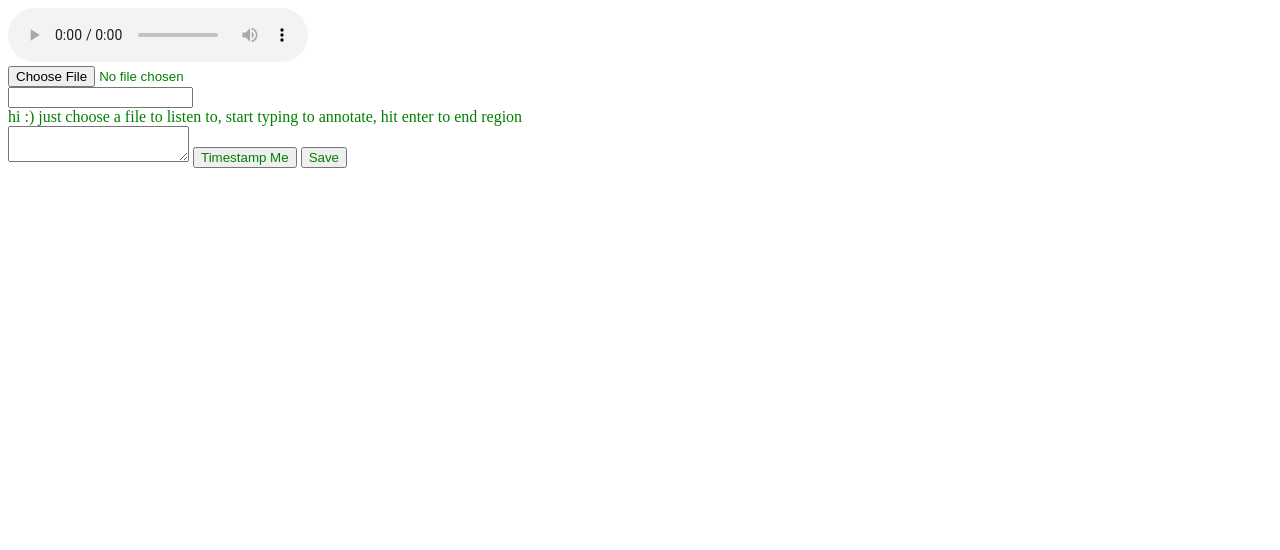
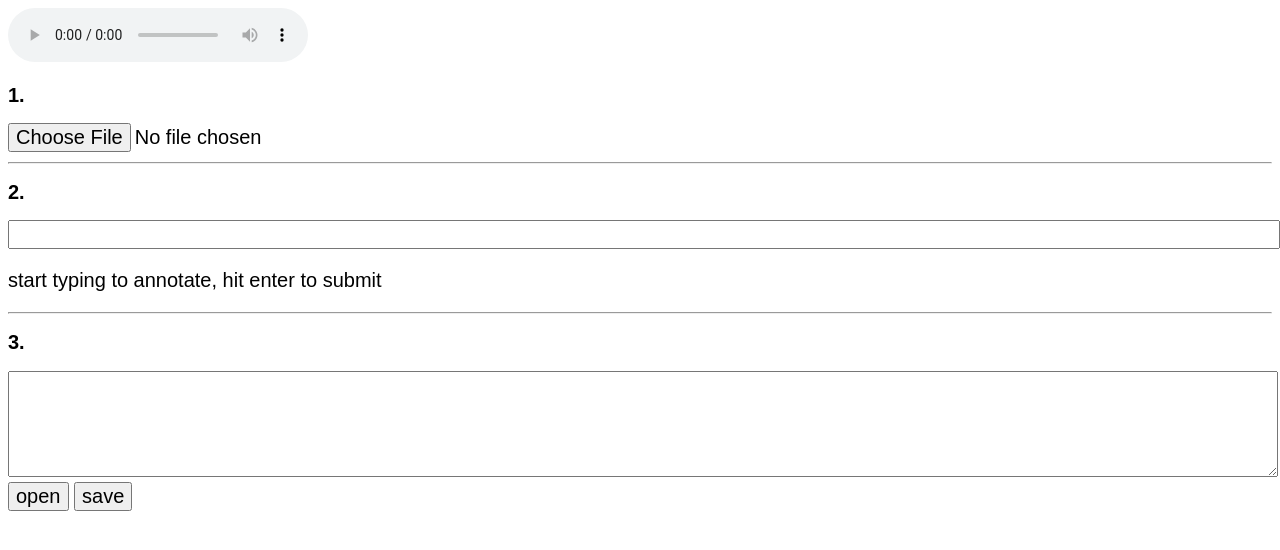
Before and after one commit to autelos/autelos.github.io, a plain HTML site: page js/index.html in a window 1280 px wide. Drawn offline with nearby package versions, Linux system fonts and the light colour scheme.

Commit message:
update styling

```diff
--- a/js/index.html
+++ b/js/index.html
@@ -6,34 +6,42 @@
 		<script src="https://ajax.googleapis.com/ajax/libs/jquery/2.1.1/jquery.min.js"></script>
         <style>
         	* {
-            color:green;
+            	font-family:sans-serif;
+                font-size:20px;
             }
         </style>
 	</head>
 	<body>
 
     <audio controls id="myAudio" autoplay></audio>
-
+	<h2>1.</h2>
     <div>
 	<input type="file">
 	</div>
 
+    <hr>
+    <h2>2.</h2>
+
     <div>
-    <input id = "inputtext" type="text" onkeypress="handle(event)">
+    <input id = "inputtext" style="width:100%;" type="text" onkeypress="handle(event)">
     </div>
-    <div id="msg1">
-    hi :) just choose a file to listen to, start typing to annotate, hit enter to end region
-    </div>
+    <p id="msg1">
+    start typing to annotate, hit enter to submit
+    </p>
 
-    <textarea id = "textArea"></textarea>
-    <button onclick="writetimestamp()" type="button">Timestamp Me</button>
-    <button onclick="savetextarea()" type="button">Save</button>
+    <hr>
 
-
+	<h2>3.</h2>
+<textarea id = "textArea" style="width:100%;height:100px;">
+</textarea>
+	<button onclick="loadvtt()" type="button">open</button>
+    <button onclick="savetextarea()" type="button">save</button>
     <script type="text/javascript">
       var fname = "";
       var timeIn, timeOut, note;
       var $audio = $('#myAudio');
+      var textarea = document.getElementById('textArea');
+
       $('input').on('change', function(e) {
         var target = e.currentTarget;
         var file = target.files[0];
@@ -47,6 +55,7 @@
             $audio.play();
           }
           reader.readAsDataURL(file);
+          textarea.value = "WEBVTT - "+file.name+"\n\n";
         }
       });
 
@@ -64,10 +73,8 @@
           document.getElementById("textArea").value += timeIn + " --> " + timeOut + "\n";
           document.getElementById("textArea").value += note + "\n\n"
           document.getElementById("inputtext").value = "";
+          textarea.scrollTop = textarea.scrollHeight;
         }
-
-        document.getElementById("msg1").innerHTML = timeIn + " --> " + timeOut + "<br>" + note;
-
       }
 
       function writetimestamp() {
```
